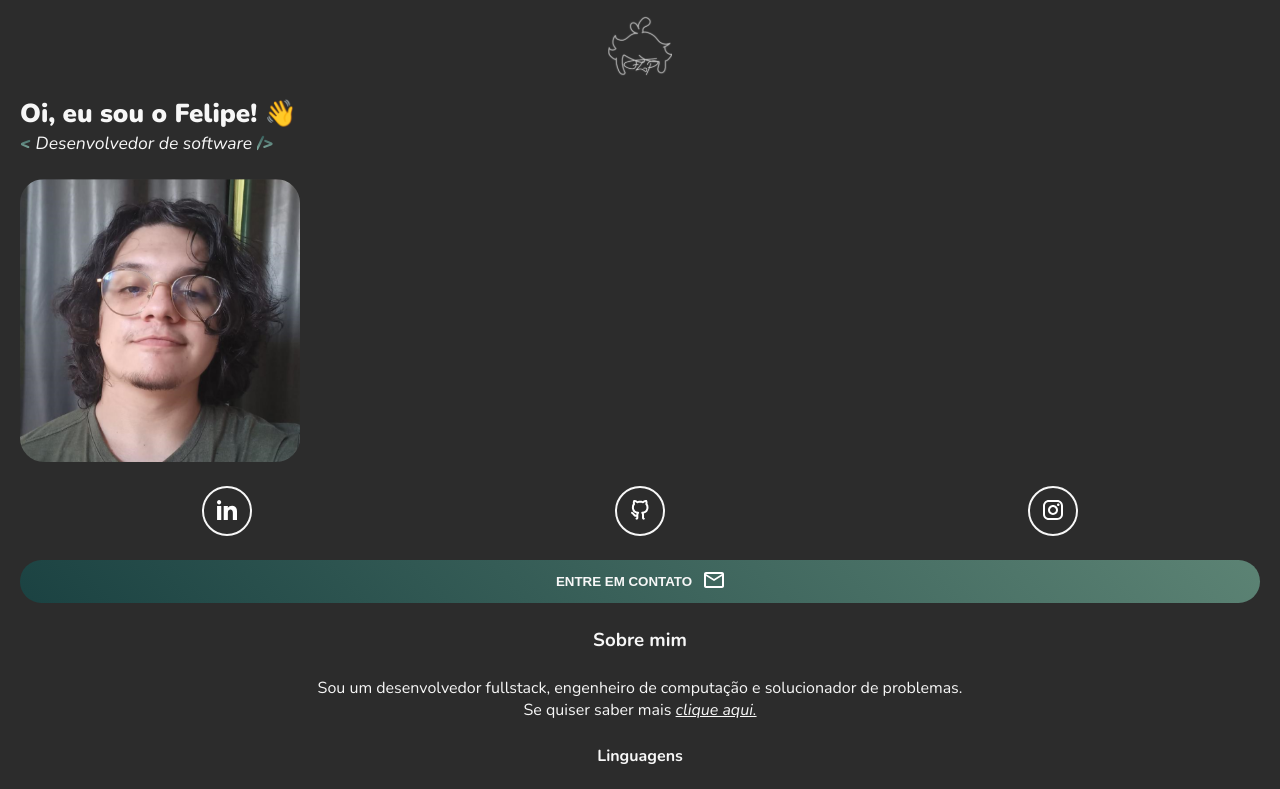
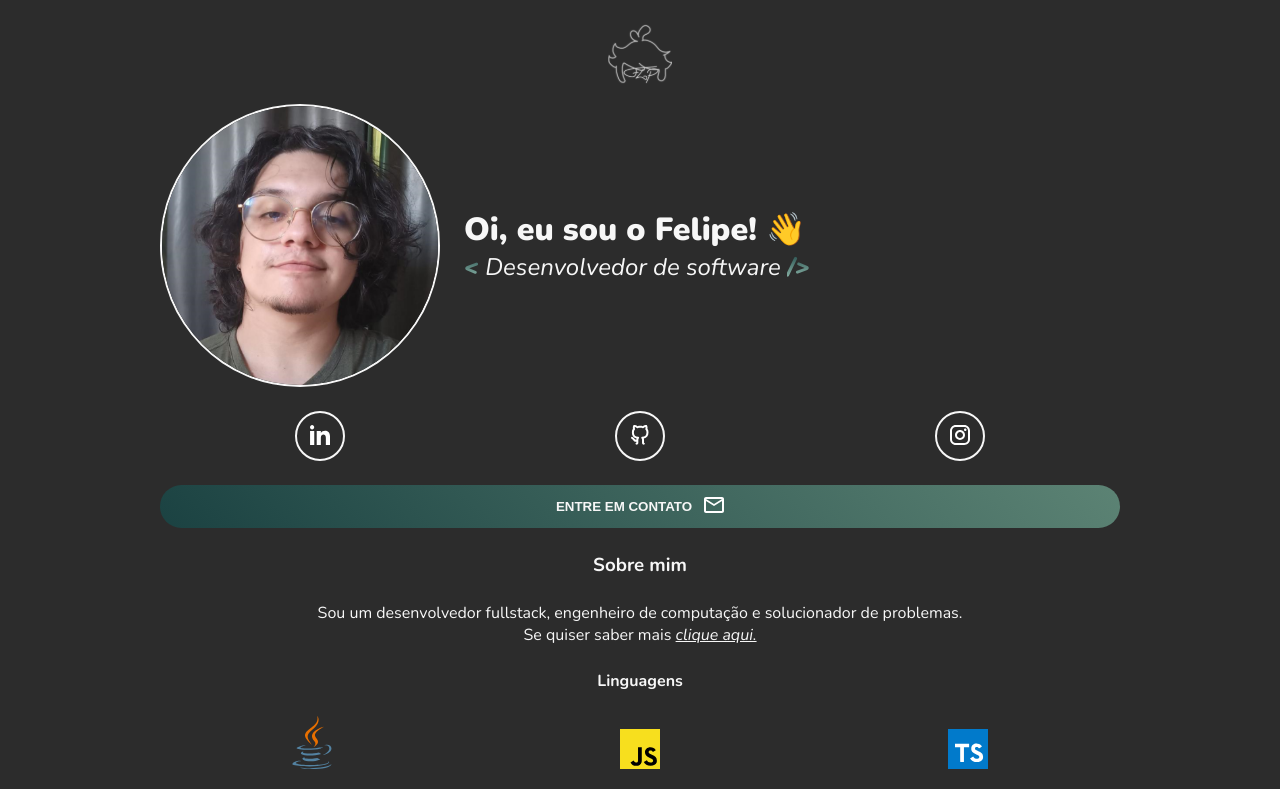
Before and after one commit to FelipeJBarros/portfolio, an Angular app: page / in a window 1280 px wide. Shown: the top 789 px of the page. Built offline with nearby package versions, Linux system fonts and the light colour scheme.

Commit message:
feat: introducing responsiveness to the header component.

```diff
--- a/src/app/app.component.css
+++ b/src/app/app.component.css
@@ -5,3 +5,27 @@ main {
     flex-direction: column;
     gap: 24px;
 }
+
+/* Media Query for Tablets Ipads portrait mode */
+@media (min-width: 770px) and (max-width: 1024px){
+    main {
+        max-width: 720px;
+        margin: 24px auto;
+    }
+}
+
+/* Media Query for Laptops and Desktops */
+@media (min-width: 1025px) and (max-width: 1280px){
+    main {
+        max-width: 960px;
+        margin: 24px auto;
+    }
+}
+
+/* Media Query for Large screens */
+@media (min-width: 1281px) {
+    main {
+        max-width: 960px;
+        margin: 24px auto;
+    }
+}
--- a/src/app/components/header/header.component.css
+++ b/src/app/components/header/header.component.css
@@ -41,3 +41,52 @@ header {
     -webkit-background-clip: text;
     -webkit-text-fill-color: transparent;
 }
+
+@media (min-width: 370px) and (max-width: 378px) {
+    .greatings h1 {
+        font-size: 1.9rem;
+    }
+
+    .greatings h2 {
+        font-size: 1.3rem;
+    }
+}
+
+@media (min-width: 379px) and (max-width: 710px) {
+    .greatings h1 {
+        font-size: 1.9rem;
+    }
+
+    .greatings h2 {
+        font-size: 1.3rem;
+    }
+}
+
+@media (min-width: 711px) {
+    .greatings h1 {
+        font-size: 2rem;
+    }
+
+    .greatings h2 {
+        font-size: 1.5rem;
+    }
+}
+
+@media (min-width: 321px) and (max-width: 625px) {
+    .introduction img {
+        align-self: center;
+    }
+}
+
+@media (min-width: 625px) {
+    .introduction {
+        flex-direction: row-reverse;
+        justify-content: flex-end;
+        align-items: center;
+    }
+
+    .introduction img {
+        border: 2px solid var(--contrast-text);
+        border-radius: 100%;
+    }
+}
```
Also changed, not shown: 1 other file (tests, documents, lock files or other folders).
